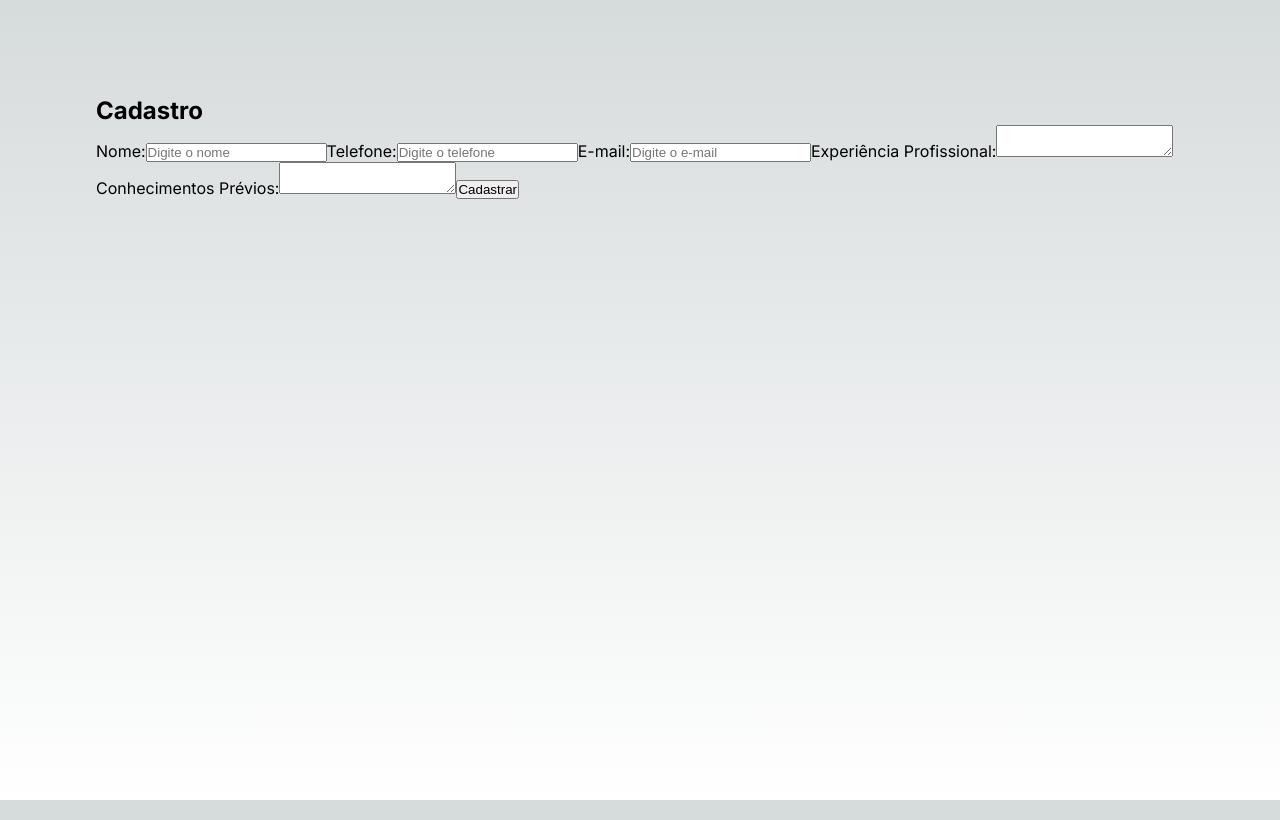
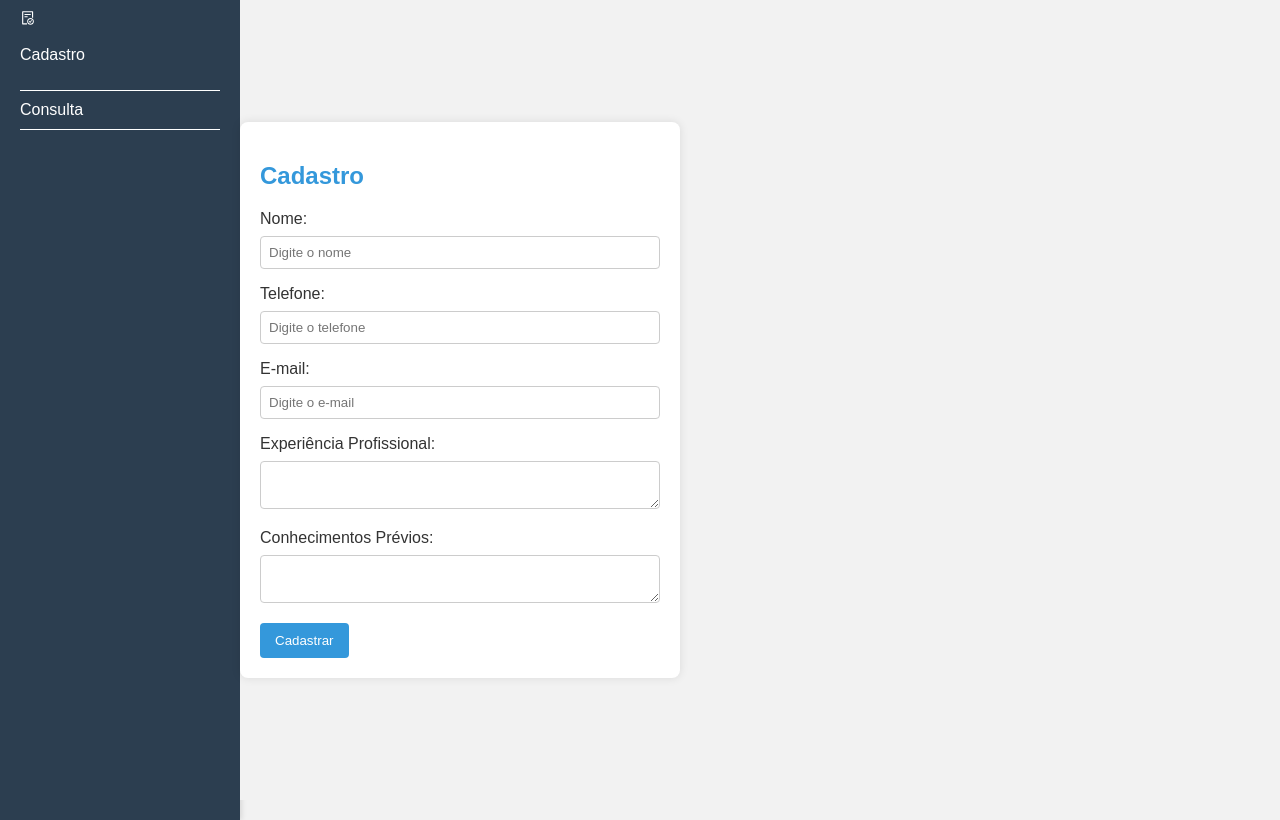
Before and after one commit to orivaldosantana/mvp_banco_talentos, a Next.js app: page / in a window 1280 px wide. Built offline with nearby package versions, Linux system fonts and the light colour scheme.

Commit message:
menu lateral mal posicionado

```diff
--- a/app/globals.css
+++ b/app/globals.css
@@ -1,98 +1,17 @@
-:root {
-  --max-width: 1100px;
-  --border-radius: 12px;
-  --font-mono: ui-monospace, Menlo, Monaco, 'Cascadia Mono', 'Segoe UI Mono',
-    'Roboto Mono', 'Oxygen Mono', 'Ubuntu Monospace', 'Source Code Pro',
-    'Fira Mono', 'Droid Sans Mono', 'Courier New', monospace;
-
-  --foreground-rgb: 0, 0, 0;
-  --background-start-rgb: 214, 219, 220;
-  --background-end-rgb: 255, 255, 255;
-
-  --primary-glow: conic-gradient(
-    from 180deg at 50% 50%,
-    #16abff33 0deg,
-    #0885ff33 55deg,
-    #54d6ff33 120deg,
-    #0071ff33 160deg,
-    transparent 360deg
-  );
-  --secondary-glow: radial-gradient(
-    rgba(255, 255, 255, 1),
-    rgba(255, 255, 255, 0)
-  );
-
-  --tile-start-rgb: 239, 245, 249;
-  --tile-end-rgb: 228, 232, 233;
-  --tile-border: conic-gradient(
-    #00000080,
-    #00000040,
-    #00000030,
-    #00000020,
-    #00000010,
-    #00000010,
-    #00000080
-  );
-
-  --callout-rgb: 238, 240, 241;
-  --callout-border-rgb: 172, 175, 176;
-  --card-rgb: 180, 185, 188;
-  --card-border-rgb: 131, 134, 135;
-}
-
-@media (prefers-color-scheme: dark) {
-  :root {
-    --foreground-rgb: 255, 255, 255;
-    --background-start-rgb: 0, 0, 0;
-    --background-end-rgb: 0, 0, 0;
-
-    --primary-glow: radial-gradient(rgba(1, 65, 255, 0.4), rgba(1, 65, 255, 0));
-    --secondary-glow: linear-gradient(
-      to bottom right,
-      rgba(1, 65, 255, 0),
-      rgba(1, 65, 255, 0),
-      rgba(1, 65, 255, 0.3)
-    );
-
-    --tile-start-rgb: 2, 13, 46;
-    --tile-end-rgb: 2, 5, 19;
-    --tile-border: conic-gradient(
-      #ffffff80,
-      #ffffff40,
-      #ffffff30,
-      #ffffff20,
-      #ffffff10,
-      #ffffff10,
-      #ffffff80
-    );
-
-    --callout-rgb: 20, 20, 20;
-    --callout-border-rgb: 108, 108, 108;
-    --card-rgb: 100, 100, 100;
-    --card-border-rgb: 200, 200, 200;
-  }
-}
-
-* {
-  box-sizing: border-box;
-  padding: 0;
-  margin: 0;
-}
-
-html,
-body {
-  max-width: 100vw;
-  overflow-x: hidden;
+html {
+  display: flex;
+  flex-direction: row;
 }
 
 body {
-  color: rgb(var(--foreground-rgb));
-  background: linear-gradient(
-      to bottom,
-      transparent,
-      rgb(var(--background-end-rgb))
-    )
-    rgb(var(--background-start-rgb));
+  font-family: Arial, sans-serif;
+  background-color: #f2f2f2;
+  margin: 0;
+  padding: 0;
+  display: flex;
+  justify-content: center;
+  align-items: center;
+  height: 100vh;
 }
 
 a {
@@ -100,8 +19,10 @@ a {
   text-decoration: none;
 }
 
-@media (prefers-color-scheme: dark) {
-  html {
-    color-scheme: dark;
-  }
+header {
+  background-color: #3498db;
+  color: #fff;
+  padding: 15px;
+  text-align: center;
+  width: 100%;
 }
--- a/app/layout.js
+++ b/app/layout.js
@@ -1,17 +1,21 @@
 import { Inter } from 'next/font/google'
 import './globals.css'
+import NavBar from './ui/forms/navbar'
 
 const inter = Inter({ subsets: ['latin'] })
 
 export const metadata = {
   title: 'Create Next App',
-  description: 'Generated by create next app',
+  description: 'Generated by create next app'
 }
 
 export default function RootLayout({ children }) {
   return (
     <html lang="en">
-      <body className={inter.className}>{children}</body>
+      <div>
+        <NavBar />
+      </div>
+      <body> {children} </body>
     </html>
   )
 }
--- a/app/page.module.css
+++ b/app/page.module.css
@@ -1,229 +1,73 @@
+.container {
+  background-color: #fff;
+  padding: 20px;
+  border-radius: 8px;
+  box-shadow: 0 0 10px rgba(0, 0, 0, 0.1);
+  width: 400px;
+}
+
+.container h2 {
+  color: #3498db;
+}
+
+.container label {
+  display: block;
+  margin-bottom: 8px;
+  color: #333;
+}
+
+.container input,
+.container textarea {
+  width: 100%;
+  padding: 8px;
+  margin-bottom: 16px;
+  box-sizing: border-box;
+  border: 1px solid #ccc;
+  border-radius: 4px;
+}
+
+.container button {
+  background-color: #3498db;
+  color: #fff;
+  padding: 10px 15px;
+  border: none;
+  border-radius: 4px;
+  cursor: pointer;
+}
+
+.container button:hover {
+  background-color: #2980b9;
+}
+
 .main {
+  font-family: Arial, sans-serif;
+  background-color: #f2f2f2;
   display: flex;
   flex-direction: column;
-  justify-content: space-between;
+  justify-content: center;
   align-items: center;
-  padding: 6rem;
+  padding: 0;
   min-height: 100vh;
 }
 
-.description {
-  display: inherit;
-  justify-content: inherit;
-  align-items: inherit;
-  font-size: 0.85rem;
-  max-width: var(--max-width);
-  width: 100%;
-  z-index: 2;
-  font-family: var(--font-mono);
+.menu {
+  width: '100%';
+  max-width: 260;
 }
 
-.description a {
-  display: flex;
-  justify-content: center;
-  align-items: center;
-  gap: 0.5rem;
+.menu nav {
+  background-color: #2c3e50;
+  color: #fff;
+  padding: 20px;
+  width: 200px;
+  height: 100vh;
+  box-shadow: 2px 0 5px rgba(0, 0, 0, 0.1);
 }
 
-.description p {
-  position: relative;
-  margin: 0;
-  padding: 1rem;
-  background-color: rgba(var(--callout-rgb), 0.5);
-  border: 1px solid rgba(var(--callout-border-rgb), 0.3);
-  border-radius: var(--border-radius);
+.menu nav a {
+  display: block;
+  color: #fff;
+  text-decoration: none;
+  padding: 10px 0;
+  border-bottom: 1px solid #fff;
 }
-
-.code {
-  font-weight: 700;
-  font-family: var(--font-mono);
-}
-
-.grid {
-  display: grid;
-  grid-template-columns: repeat(4, minmax(25%, auto));
-  max-width: 100%;
-  width: var(--max-width);
-}
-
-.card {
-  padding: 1rem 1.2rem;
-  border-radius: var(--border-radius);
-  background: rgba(var(--card-rgb), 0);
-  border: 1px solid rgba(var(--card-border-rgb), 0);
-  transition: background 200ms, border 200ms;
-}
-
-.card span {
-  display: inline-block;
-  transition: transform 200ms;
-}
-
-.card h2 {
-  font-weight: 600;
-  margin-bottom: 0.7rem;
-}
-
-.card p {
-  margin: 0;
-  opacity: 0.6;
-  font-size: 0.9rem;
-  line-height: 1.5;
-  max-width: 30ch;
-}
-
-.center {
-  display: flex;
-  justify-content: center;
-  align-items: center;
-  position: relative;
-  padding: 4rem 0;
-}
-
-.center::before {
-  background: var(--secondary-glow);
-  border-radius: 50%;
-  width: 480px;
-  height: 360px;
-  margin-left: -400px;
-}
-
-.center::after {
-  background: var(--primary-glow);
-  width: 240px;
-  height: 180px;
-  z-index: -1;
-}
-
-.center::before,
-.center::after {
-  content: '';
-  left: 50%;
-  position: absolute;
-  filter: blur(45px);
-  transform: translateZ(0);
-}
-
-.logo {
-  position: relative;
-}
-/* Enable hover only on non-touch devices */
-@media (hover: hover) and (pointer: fine) {
-  .card:hover {
-    background: rgba(var(--card-rgb), 0.1);
-    border: 1px solid rgba(var(--card-border-rgb), 0.15);
-  }
-
-  .card:hover span {
-    transform: translateX(4px);
-  }
-}
-
-@media (prefers-reduced-motion) {
-  .card:hover span {
-    transform: none;
-  }
-}
-
-/* Mobile */
-@media (max-width: 700px) {
-  .content {
-    padding: 4rem;
-  }
-
-  .grid {
-    grid-template-columns: 1fr;
-    margin-bottom: 120px;
-    max-width: 320px;
-    text-align: center;
-  }
-
-  .card {
-    padding: 1rem 2.5rem;
-  }
-
-  .card h2 {
-    margin-bottom: 0.5rem;
-  }
-
-  .center {
-    padding: 8rem 0 6rem;
-  }
-
-  .center::before {
-    transform: none;
-    height: 300px;
-  }
-
-  .description {
-    font-size: 0.8rem;
-  }
-
-  .description a {
-    padding: 1rem;
-  }
-
-  .description p,
-  .description div {
-    display: flex;
-    justify-content: center;
-    position: fixed;
-    width: 100%;
-  }
-
-  .description p {
-    align-items: center;
-    inset: 0 0 auto;
-    padding: 2rem 1rem 1.4rem;
-    border-radius: 0;
-    border: none;
-    border-bottom: 1px solid rgba(var(--callout-border-rgb), 0.25);
-    background: linear-gradient(
-      to bottom,
-      rgba(var(--background-start-rgb), 1),
-      rgba(var(--callout-rgb), 0.5)
-    );
-    background-clip: padding-box;
-    backdrop-filter: blur(24px);
-  }
-
-  .description div {
-    align-items: flex-end;
-    pointer-events: none;
-    inset: auto 0 0;
-    padding: 2rem;
-    height: 200px;
-    background: linear-gradient(
-      to bottom,
-      transparent 0%,
-      rgb(var(--background-end-rgb)) 40%
-    );
-    z-index: 1;
-  }
-}
-
-/* Tablet and Smaller Desktop */
-@media (min-width: 701px) and (max-width: 1120px) {
-  .grid {
-    grid-template-columns: repeat(2, 50%);
-  }
-}
-
-@media (prefers-color-scheme: dark) {
-  .vercelLogo {
-    filter: invert(1);
-  }
-
-  .logo {
-    filter: invert(1) drop-shadow(0 0 0.3rem #ffffff70);
-  }
-}
-
-@keyframes rotate {
-  from {
-    transform: rotate(360deg);
-  }
-  to {
-    transform: rotate(0deg);
-  }
-}
--- /dev/null
+++ b/app/ui/forms/navbar.tsx
@@ -0,0 +1,21 @@
+import React from 'react'
+import Link from 'next/link'
+
+import { AiOutlineFileDone } from 'react-icons/ai'
+
+import styles from '../../page.module.css'
+
+function NavBar() {
+  return (
+    <div className={styles.menu}>
+      <nav>
+        <Link href="/">
+          <AiOutlineFileDone /> <p> Cadastro</p>
+        </Link>
+        <Link href="/">Consulta</Link>
+      </nav>
+    </div>
+  )
+}
+
+export default NavBar
```
